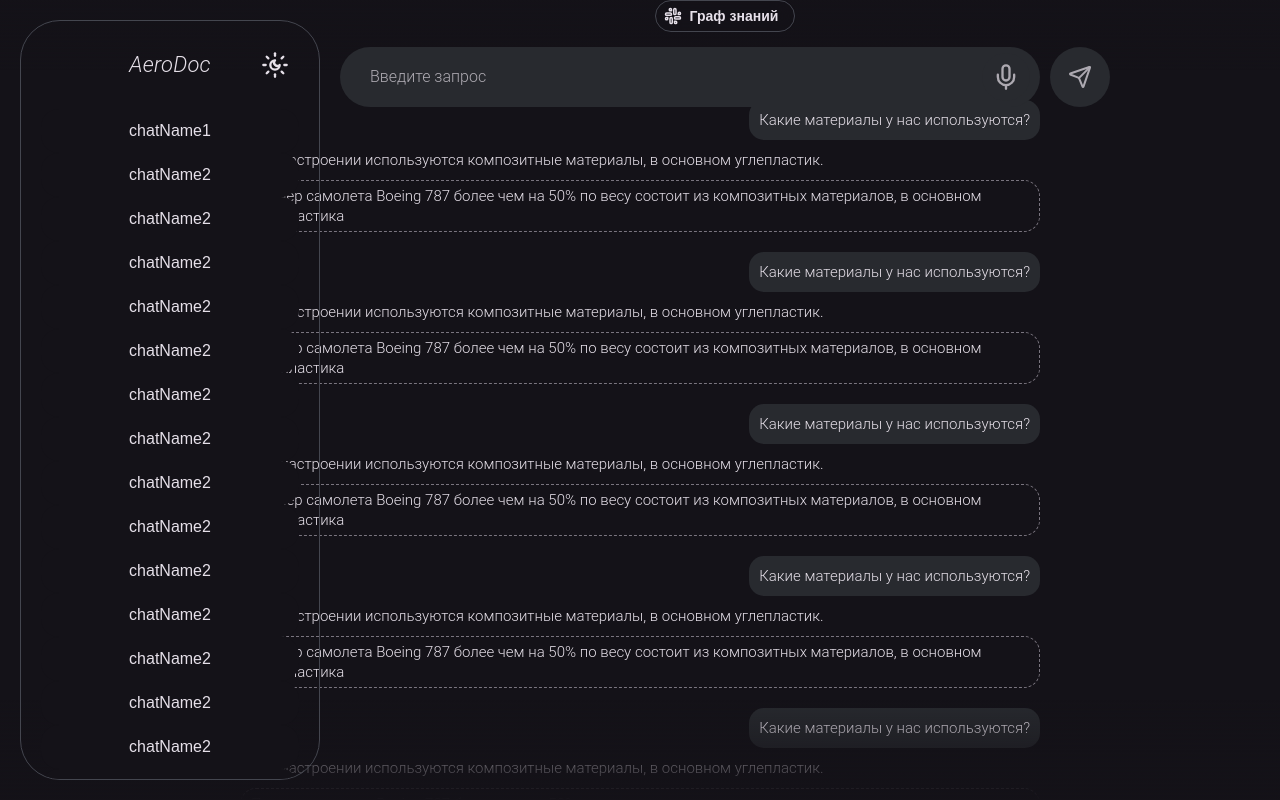
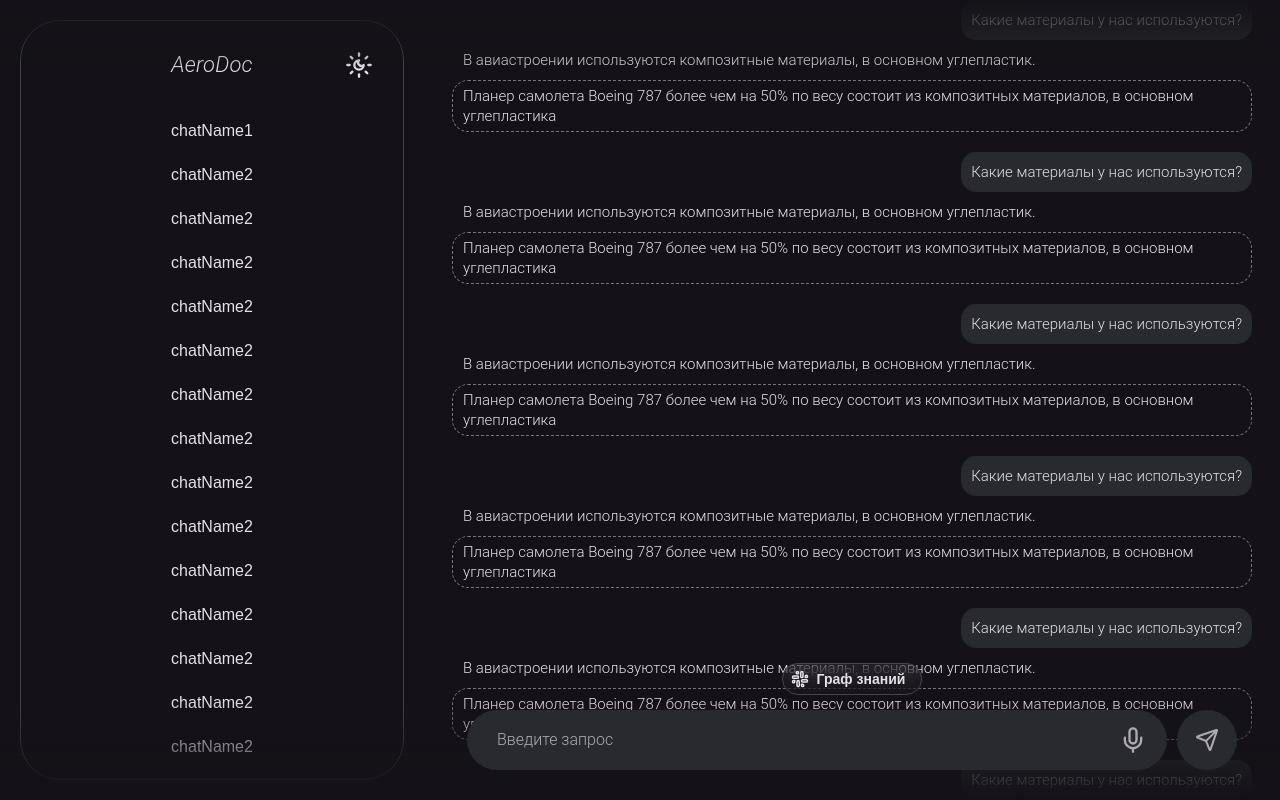
Before and after one commit to nevrozza/AeroDocAssistant, a React (Vite) app in the folder frontend/: page / in a window 1280 px wide. Built offline with nearby package versions, Linux system fonts and the light colour scheme.

Commit message:
- Fix ChatPage layout

```diff
--- a/frontend/src/pages/chat-page/chat-page.css
+++ b/frontend/src/pages/chat-page/chat-page.css
@@ -1,24 +1,34 @@
 .chat-page {
+    overflow: hidden;
     display: flex;
-    flex-direction: column;
+    flex-direction: row;
     position: relative;
     margin-top: 0;
     width: 100%;
-
     height: 100dvh;
 }
 
+@media (width < 1200px ) {
+    .desktop-chats-sheet {
+        display: none;
+    }
+}
+
+.chat-content {
+    flex: 1;
+    width: 100%;
+    display: flex;
+    justify-content: center;
+}
 
 
+.chat-input-container {
 
-.chat-page-overlay {
-    display: flex;
-    flex-direction: row;
+    align-self: end;
+
     position: fixed;
     z-index: 3;
-}
 
-.chat-input-container {
     padding-bottom: var(--bottom-chatbox-padding);
 }
 .chat-messages-container {
@@ -29,23 +39,21 @@
 
     display: flex;
     flex-direction: column;
+    overflow-y: scroll;
+    overflow-x: hidden;
 
     width: min(800px, (.8 * var(--winner)));
-
-    align-self: center;
     scrollbar-color: var(--on-background);
 }
 
 @media (hover: hover) { /*only for Desktop*/
     .chat-page-highlight-blur {
         position: fixed;
-        bottom: 0;
-        left: 0;
-        right: 0;
-        justify-self: center;
+
+        align-self: end;
         background-color: var(--primary-container);
-        width: 100%;
-        height: 30px;
+        width: min(700px, (.5 * var(--winner)));
+        height: 20px;
         filter: blur(100px);
 
         border-radius: 30px;
--- a/frontend/src/pages/chat-page/chat-page.tsx
+++ b/frontend/src/pages/chat-page/chat-page.tsx
@@ -20,6 +20,10 @@ const ChatPage: FC = () => {
 
     return (<div>
         <div className="chat-page">
+            <div className="desktop-chats-sheet">
+            <ChatsSheet viewModel={chatSheetViewModel()}/>
+            </div>
+            <div className="chat-content">
                 <MessageContainer chatBoxHeight={chatBoxHeight}>
                     {
                         (() => {
@@ -34,19 +38,12 @@ const ChatPage: FC = () => {
                         })()
                     }
                 </MessageContainer>
-
-
-            <div className="chat-page-overlay">
-                {/*<ThemeButton/>*/}
-                <ChatsSheet viewModel={chatSheetViewModel()}/>
                 <div className="chat-input-container" ref={chatBoxRef}>
                     <AiChatBox
                         inputRowWidth={Math.min(useResize(parent).width * .7, 700)}/> {/*Не в CSS (см message container): workaround баг, когда пропадает значок микрофона: resizing*/}
                 </div>
-            </div>
 
-
-            <div className="chat-page-highlight-blur">
+                <div className="chat-page-highlight-blur"/>
             </div>
         </div>
 
--- a/frontend/src/pages/chat-page/chats-sheet/chats-sheet.css
+++ b/frontend/src/pages/chat-page/chats-sheet/chats-sheet.css
@@ -6,11 +6,12 @@
     border-radius: 40px;
     margin: 20px;
     padding: 20px 0px 0;
-    width: 300px;
+    width: clamp(300px, calc(.3 * 100vw) , 400px);
     height: calc(100vh - 40px);
     box-sizing: border-box;
     overflow: hidden;
 }
+
 .chats-sheet-header {
     margin: 0 20px;
     display: flex;
```
Lines whose indentation alone changed are shown as unchanged.
